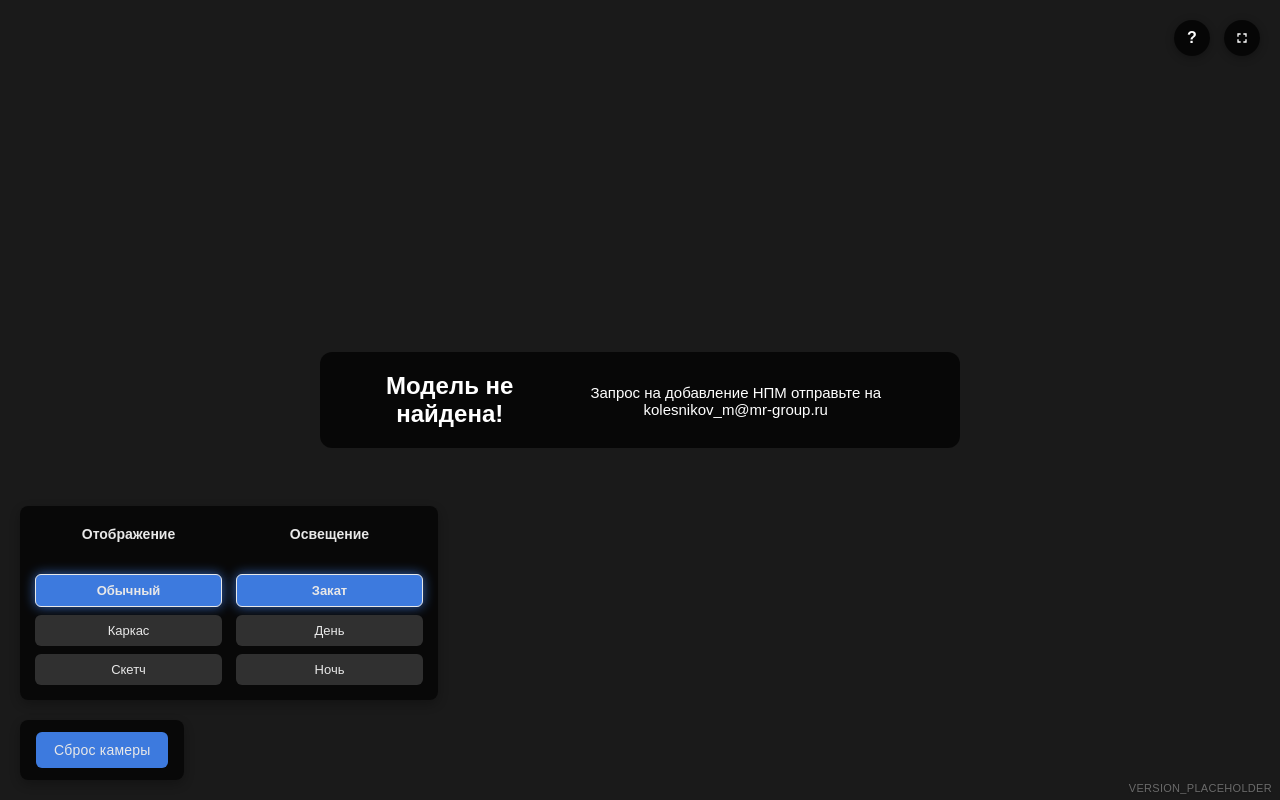
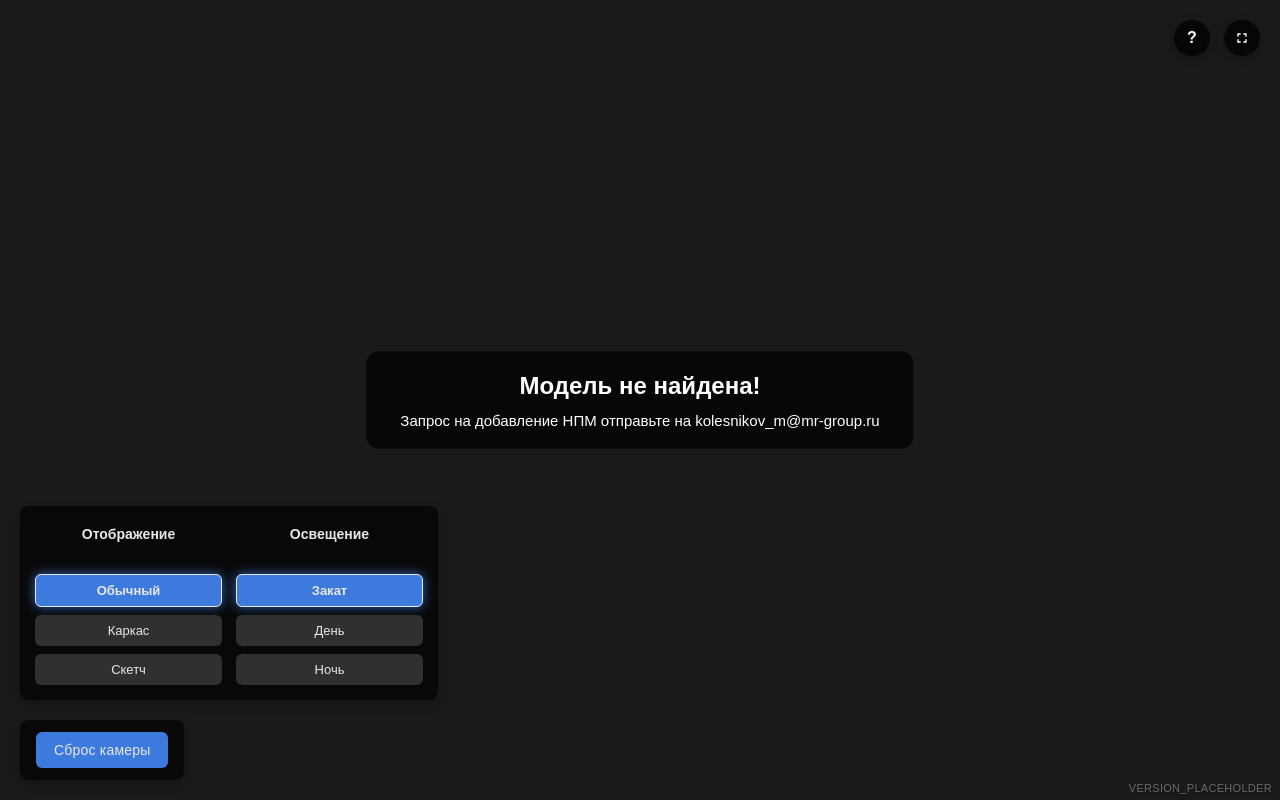
Before and after one commit to maxkol93/AgrWebViewrTest, a plain HTML site: page index.html in a window 1280 px wide. Drawn offline with nearby package versions, Linux system fonts and the light colour scheme; a script that the page names is missing; a web font is replaced by a local one.

Commit message:
Fix contact hint wrapping in "model not found" stub
Stub is shown with display:flex, so the <br> was ignored and the hint
rendered on the same line. Add flex-direction: column.

Co-Authored-By: Claude Opus 5 <noreply@anthropic.com>

```diff
--- a/index.html
+++ b/index.html
@@ -798,6 +798,7 @@
             background-color: rgba(0,0,0,0.7);
             padding: 20px 34px; border-radius: 12px;
             text-align: center;
+            flex-direction: column; align-items: center;
         }
         #model-not-found .mnf-hint {
             display: inline-block; margin-top: 12px;
```
